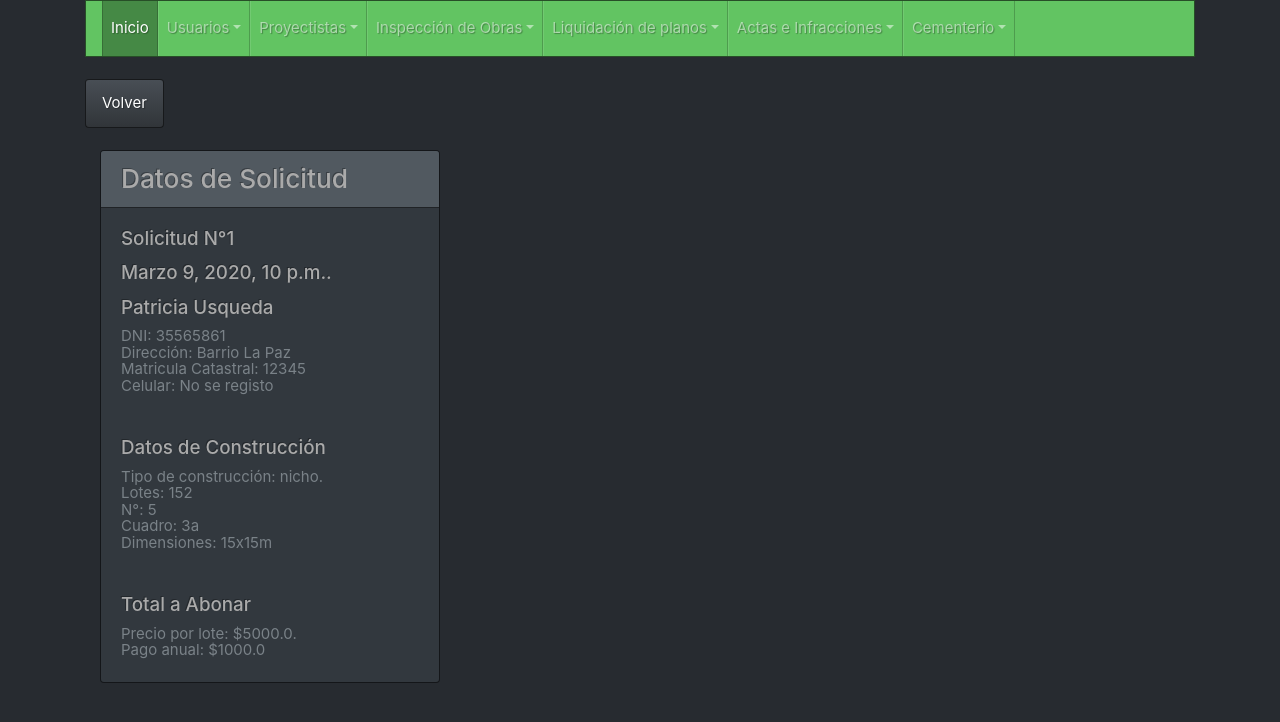
After one commit to tapiaw38/obraspublicas, a Django app: page /cementerio/compra/1/ in a window 1280 px wide. The commit adds this page. Shown: the top 722 px of the page. Run offline with Django 3.2, Linux system fonts and the light colour scheme; data comes from the database, SQL or seed files in the repository; some libraries are stand-ins or nearby versions.

Commit message:
contrato y compra

```diff
--- a/cementerio/urls.py
+++ b/cementerio/urls.py
@@ -14,4 +14,6 @@ urlpatterns = [
     path('pago_4/<pk>/', views.pago1_edit.as_view(), name='pago_4'),
     path('permiso/<pk>/', views.permiso_edit.as_view(), name='permiso_edit'),
     path('finalizar_trabajo/<pk>/', views.final_trabajo_edit.as_view(), name='permiso_edit'),
+    path('contrato/<str:id_cementerio>/', contrato.as_view(), name='contrato'),
+    path('compra/<str:id_cementerio>/', compra.as_view(), name='compra'),
 ]
--- a/cementerio/views.py
+++ b/cementerio/views.py
@@ -1,4 +1,5 @@
 from django.core.paginator import Paginator
+from django.http import HttpResponse
 from django.shortcuts import render
 import datetime
 from datetime import timezone
@@ -7,6 +8,7 @@ from django.views.generic import CreateView, UpdateView
 from cementerio.forms import cementerioForm, anualForm_1, anualForm_2, anualForm_3, anualForm_4, permisoForm, \
     fintrabajoForm
 from cementerio.models import Cementerio
+from django.views.generic import View
 # Create your views here.
 
 class cementerio_create(CreateView):
@@ -108,3 +110,17 @@ class final_trabajo_edit(UpdateView):
     form_class = fintrabajoForm
     template_name = 'cementerio/final_trabajo_form.html'
     success_url = reverse_lazy('cementerio_listar')
+
+class contrato(View):
+    def get(self, request,id_cementerio):
+        cementerio = Cementerio.objects.get(id=id_cementerio)
+        contexto = {'cementerio':cementerio}
+        contrato = render(request,'cementerio/contrato.html',contexto)
+        return HttpResponse(contrato)
+
+class compra(View):
+    def get(self, request,id_cementerio):
+        cementerio = Cementerio.objects.get(id=id_cementerio)
+        contexto = {'cementerio':cementerio}
+        contrato = render(request,'cementerio/compra.html',contexto)
+        return HttpResponse(contrato)
--- /dev/null
+++ b/templates/cementerio/compra.html
@@ -0,0 +1,44 @@
+{% extends 'base/base.html' %}
+
+
+{%block header%}
+{%endblock%}
+
+{% block content %}
+<br>
+<a class="btn btn-primary" href="{%url 'cementerio_listar'%}">Volver</a>
+<br>
+<br>
+<div class="col-md-4 order-md-2 mb-3">
+  <div class="card mb-3">
+    <h3 class="card-header">Datos de Solicitud</h3>
+    <div class="card-body">
+      <h5 class="card-title">Solicitud N°{{cementerio.id}}</h5>
+      <h5 class="card-title">{{cementerio.fecha_compra}}.</h5>
+      <h5 class="card-title">{{cementerio.usuario.nombre}}</h5>
+      <p class="card-subtitle text-muted">DNI: {{cementerio.usuario.dni}}</p>
+      <p class="card-subtitle text-muted">Dirección: {{cementerio.usuario.direccion}}</p>
+      <p class="card-subtitle text-muted">Matricula Catastral: {{cementerio.usuario.catastro}}</p>
+      {% if cementerio.usuario.tel == None %}
+      <p class="card-subtitle text-muted">Celular: No se registo</p>
+      {% else %}
+      <p class="card-subtitle text-muted">Celular: {{cementerio.usuario.tel}}</p>
+      {% endif %}
+    </div>
+    <div class="card-body">
+      <h5 class="card-title">Datos de Construcción</h5>
+      <p class="card-subtitle text-muted">Tipo de construcción: {{cementerio.construccion}}.</p>
+      <p class="card-subtitle text-muted">Lotes: {{cementerio.lote}}</p>
+      <p class="card-subtitle text-muted">N°: {{cementerio.lote_num}}</p>
+      <p class="card-subtitle text-muted">Cuadro: {{cementerio.lote_cuadro}}</p>
+      <p class="card-subtitle text-muted">Dimensiones: {{cementerio.dimension}}</p>
+    </div>
+    <div class="card-body">
+      <h5 class="card-title">Total a Abonar</h5>
+      <p class="card-subtitle text-muted">Precio por lote: ${{cementerio.precio_lote}}.</p>
+      <p class="card-subtitle text-muted">Pago anual: ${{cementerio.abono_anual}}</p>
+    </div>
+  </div>
+</div>
+<br>
+{% endblock%}
```
Also changed, not shown: templates/cementerio/cementerio_list.html (+3 -7 lines), templates/cementerio/contrato.html (added, +26 -0 lines).
